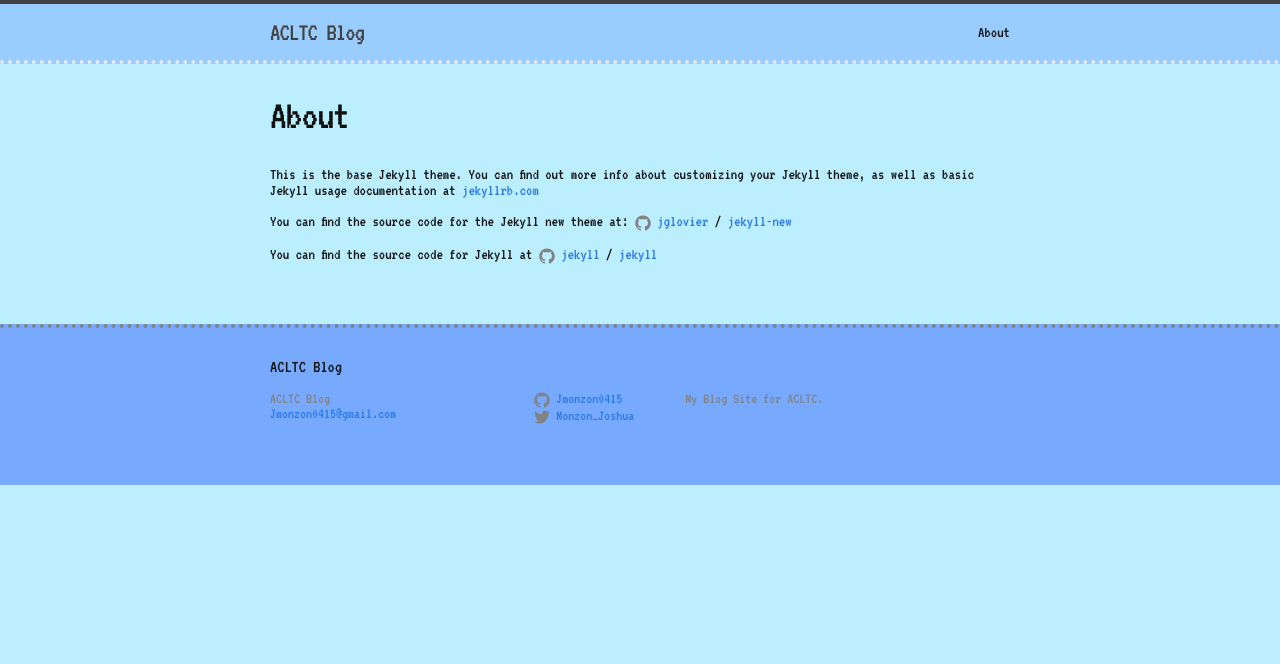
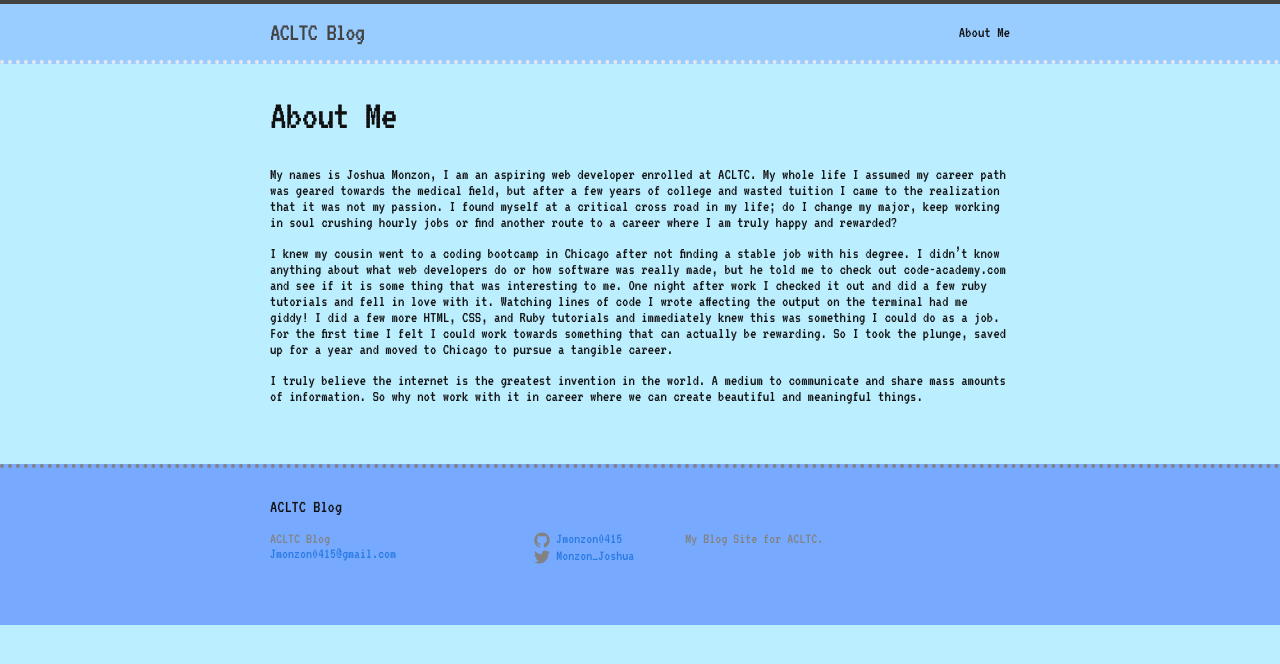
Before and after one commit to Jmonzon0415/Jmonzon, a Jekyll site: the page built from about.md, in a window 1280 px wide. Shown: the top 664 px of the page. Built offline with Jekyll 4.4.1, drawn with Linux system fonts in a browser that asks for light colours.

Commit message:
first post

```diff
--- a/about.md
+++ b/about.md
@@ -1,15 +1,11 @@
 ---
 layout: page
-title: About
-permalink: /about/
+title: About Me
+permalink: /about me/
 ---
 
-This is the base Jekyll theme. You can find out more info about customizing your Jekyll theme, as well as basic Jekyll usage documentation at [jekyllrb.com](http://jekyllrb.com/)
+My names is Joshua Monzon, I am an aspiring web developer enrolled at ACLTC. My whole life I assumed my career path was geared towards the medical field, but after a few years of college and wasted tuition I came to the realization that it was not my passion. I found myself at a critical cross road in my life; do I change my major, keep working in soul crushing hourly jobs or find another route to a career where I am truly happy and rewarded?
 
-You can find the source code for the Jekyll new theme at:
-{% include icon-github.html username="jglovier" %} /
-[jekyll-new](https://github.com/jglovier/jekyll-new)
+I knew my cousin went to a coding bootcamp in Chicago after not finding a stable job with his degree. I didn't know anything about what web developers do or how software was really made, but he told me to check out code-academy.com and see if it is some thing that was interesting to me. One night after work I checked it out and did a few ruby tutorials and fell in love with it. Watching lines of code I wrote affecting the output on the terminal had me giddy! I did a few more HTML, CSS, and Ruby tutorials and immediately knew this was something I could do as a job. For the first time I felt I could work towards something that can actually be rewarding. So I took the plunge, saved up for a year and moved to Chicago to pursue a tangible career.
 
-You can find the source code for Jekyll at
-{% include icon-github.html username="jekyll" %} /
-[jekyll](https://github.com/jekyll/jekyll)
+I truly believe the internet is the greatest invention in the world. A medium to communicate and share mass amounts of information. So why not work with it in career where we can create beautiful and meaningful things.
```
Also changed, not shown: _posts/2016-01-10-welcome-to-jekyll.markdown (+12 -6 lines).
